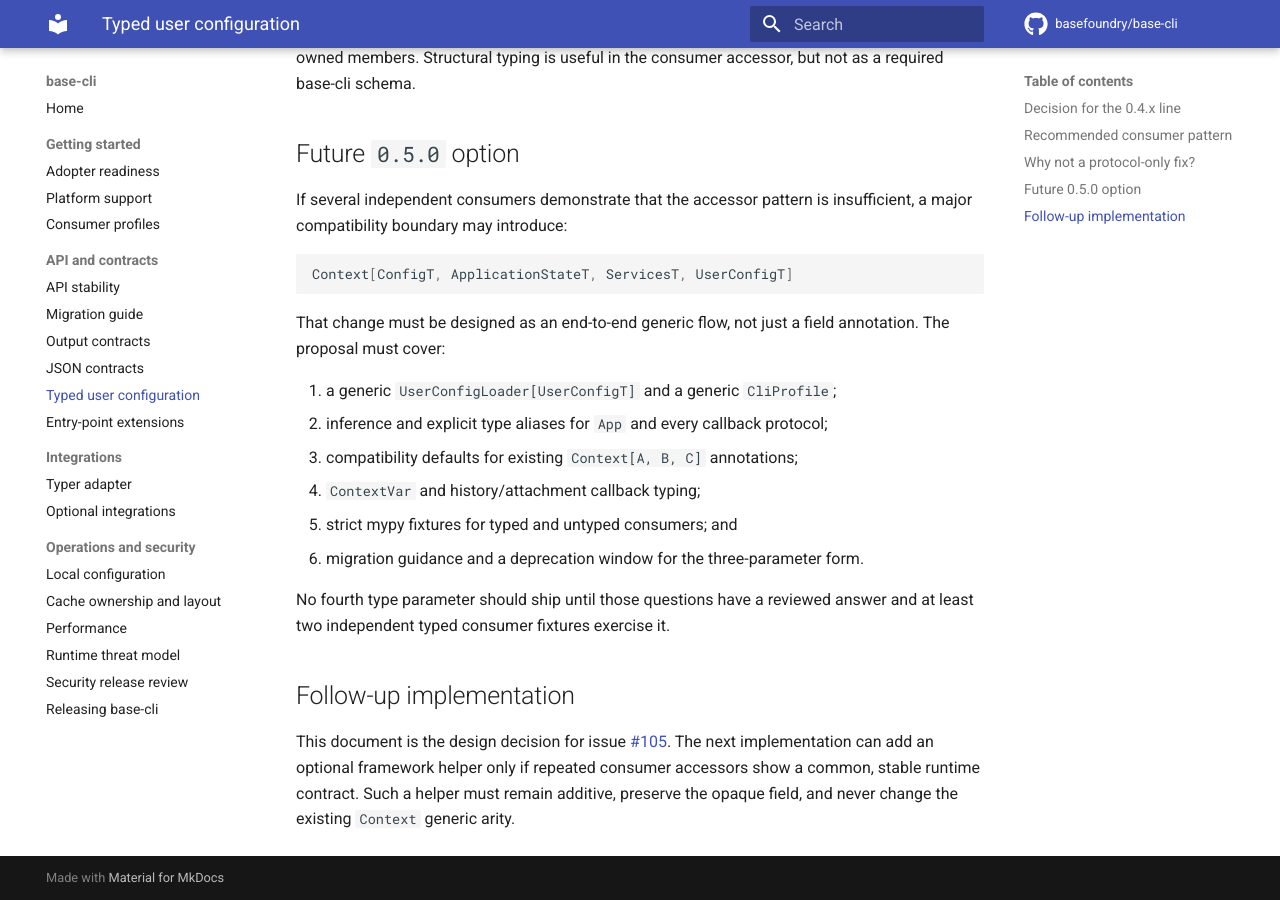
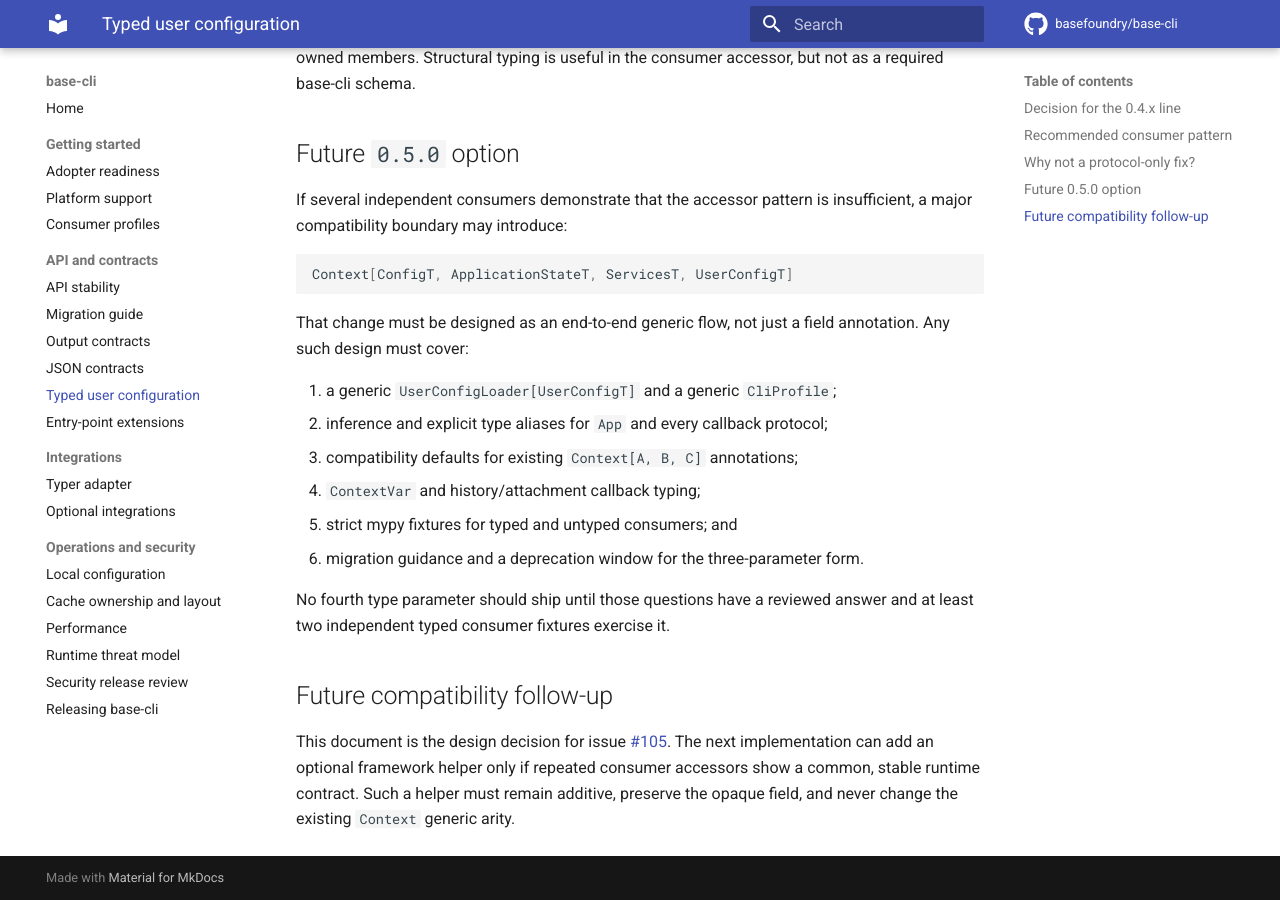
Before and after one commit to basefoundry/base-cli, an MkDocs documentation site: the page built from docs/user-config-typing.md, in a window 1280 px wide and 900 px high, scrolled down 1591 px. Built offline with MkDocs 1.6.1 and Material for MkDocs 9.7.7, drawn with Linux system fonts in a browser that asks for light colours; comment, search, counter and statistics services are not loaded; some of the changed text lies outside the part shown.

Commit message:
Clarify settled user config typing guidance (#137)
## Summary
- present the Context.user_config guidance as a settled 0.4.x decision
- distinguish a future compatibility design from an unresolved proposal

## Validation
- git diff --check
- python3 scripts/validate_docs.py

Closes #137

````diff
--- a/docs/user-config-typing.md
+++ b/docs/user-config-typing.md
@@ -1,7 +1,7 @@
 # Typed user configuration
 
-This proposal resolves the typing boundary for `Context.user_config` without
-making a consumer's configuration schema part of the generic lifecycle.
+This document explains the intentional typing boundary for `Context.user_config`
+and the recommended patterns for typed access in consuming applications.
 
 ## Decision for the 0.4.x line
 
@@ -84,7 +84,7 @@
 ```
 
 That change must be designed as an end-to-end generic flow, not just a field
-annotation. The proposal must cover:
+annotation. Any such design must cover:
 
 1. a generic `UserConfigLoader[UserConfigT]` and a generic `CliProfile`;
 2. inference and explicit type aliases for `App` and every callback protocol;
@@ -96,7 +96,7 @@
 No fourth type parameter should ship until those questions have a reviewed
 answer and at least two independent typed consumer fixtures exercise it.
 
-## Follow-up implementation
+## Future compatibility follow-up
 
 This document is the design decision for issue [#105](https://github.com/basefoundry/base-cli/issues/105).
 The next implementation can add an optional framework helper only if repeated
````
